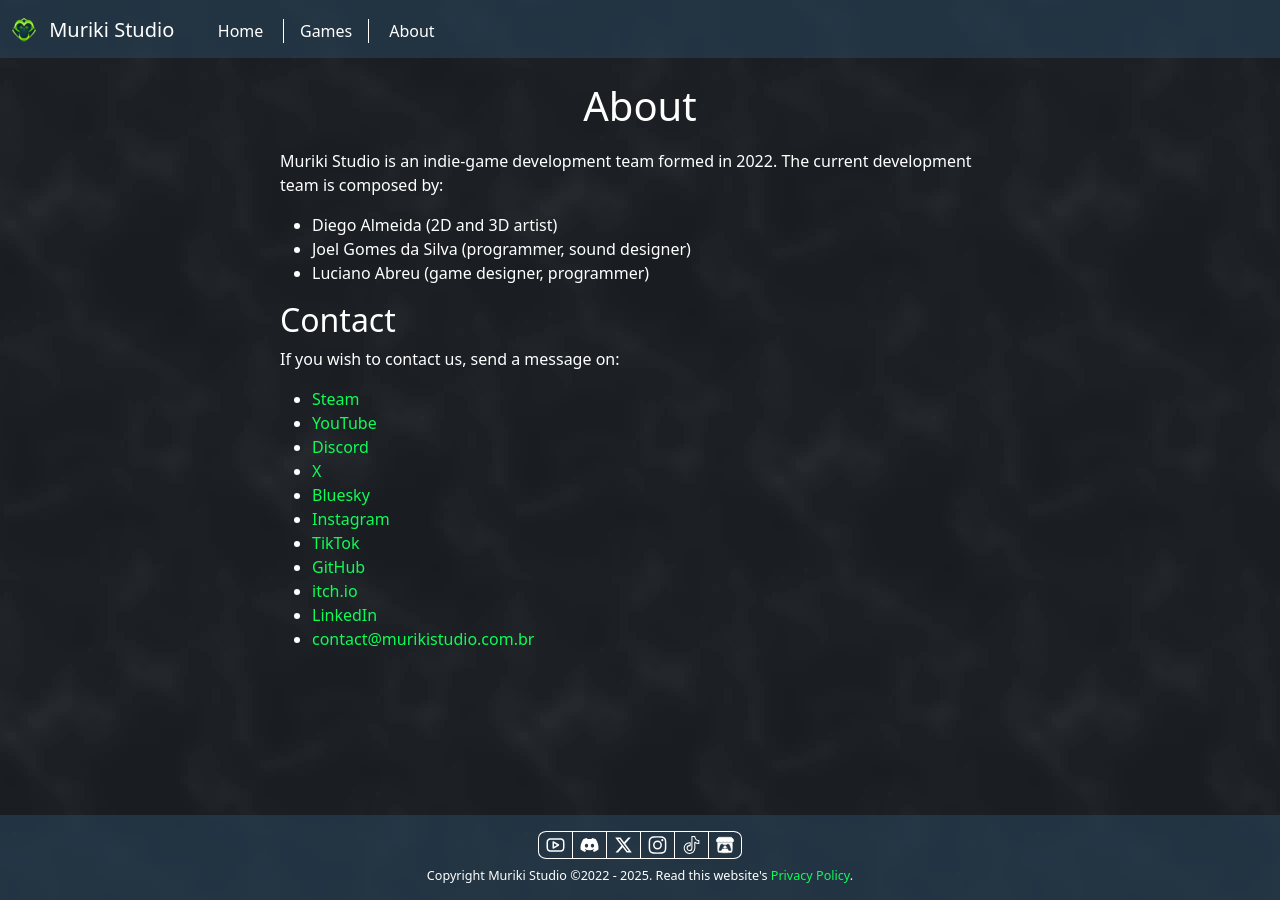
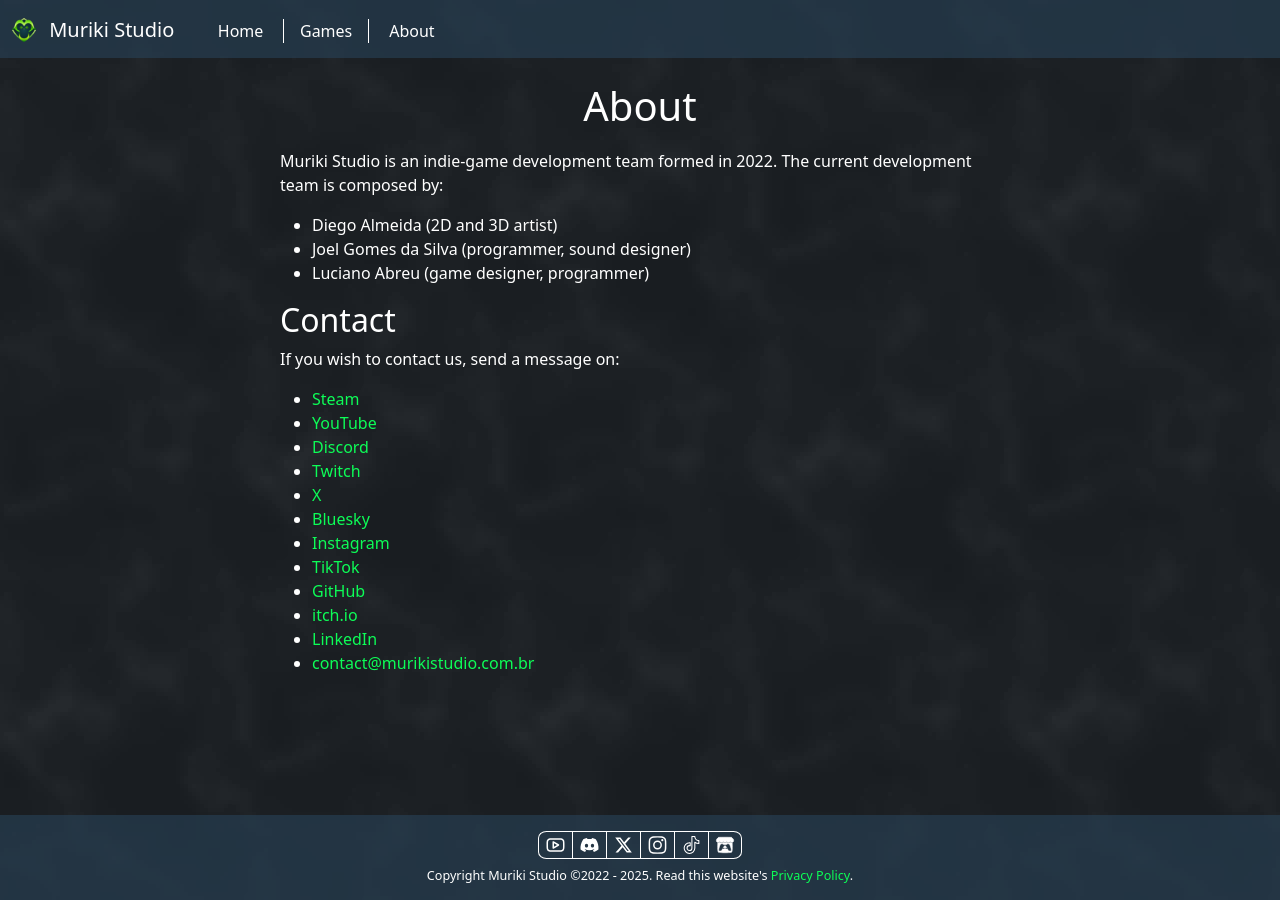
Before and after one commit to murikistudio/murikistudio.com.br, a Jekyll site: the page built from pages/about.md, in a window 1280 px wide. Built offline with Jekyll 4.4.1, drawn with Linux system fonts in a browser that asks for light colours.

Commit message:
add link to twitch

```diff
--- a/_data/contact.yml
+++ b/_data/contact.yml
@@ -10,6 +10,10 @@
   icon: discord
   show_on_footer: true
   url: "https://discord.gg/f35uuhCvQn"
+- name: Twitch
+  icon: twitch
+  show_on_footer: false
+  url: "https://www.twitch.tv/murikistudio"
 - name: X
   icon: x
   show_on_footer: true
```
